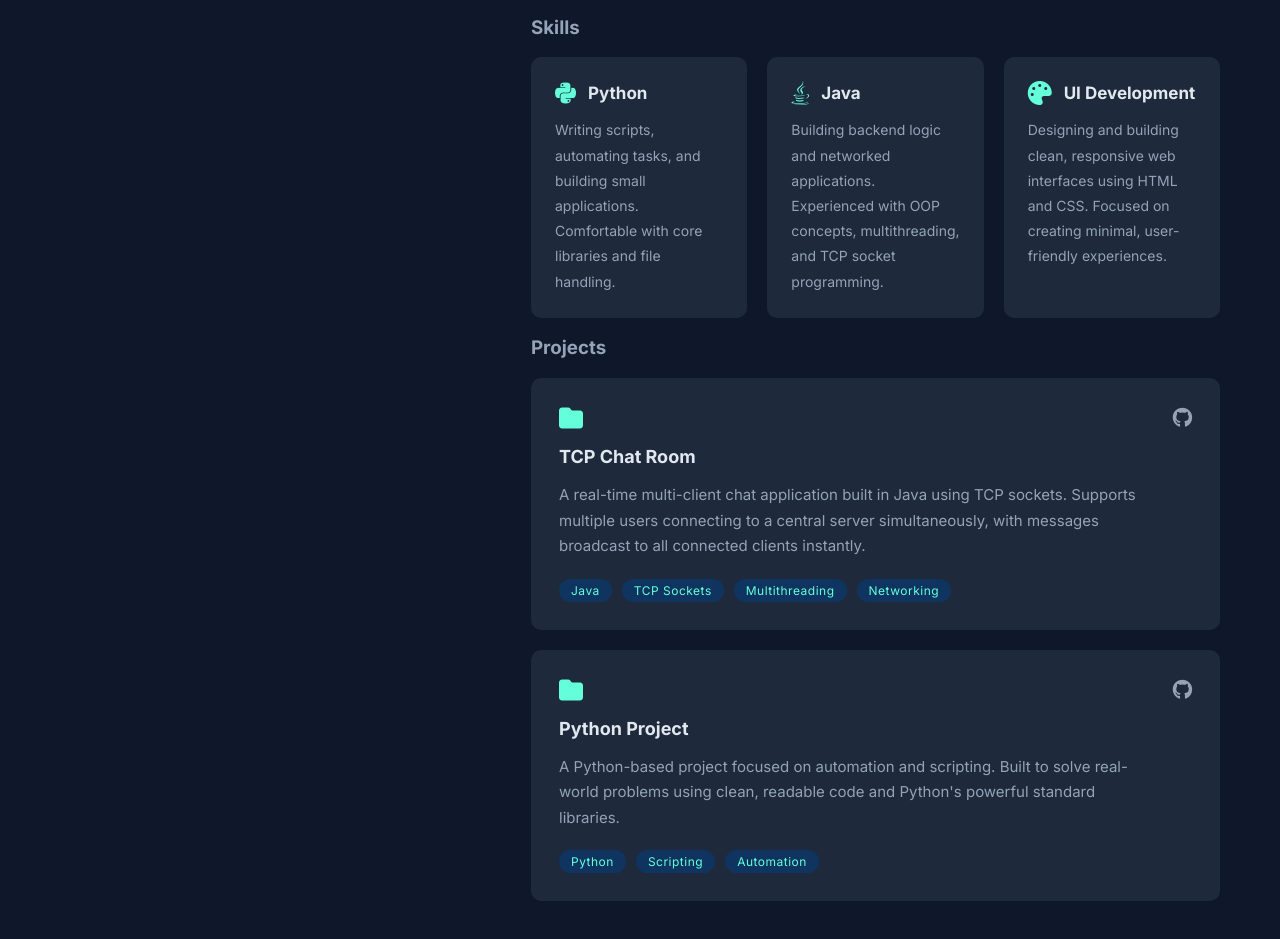
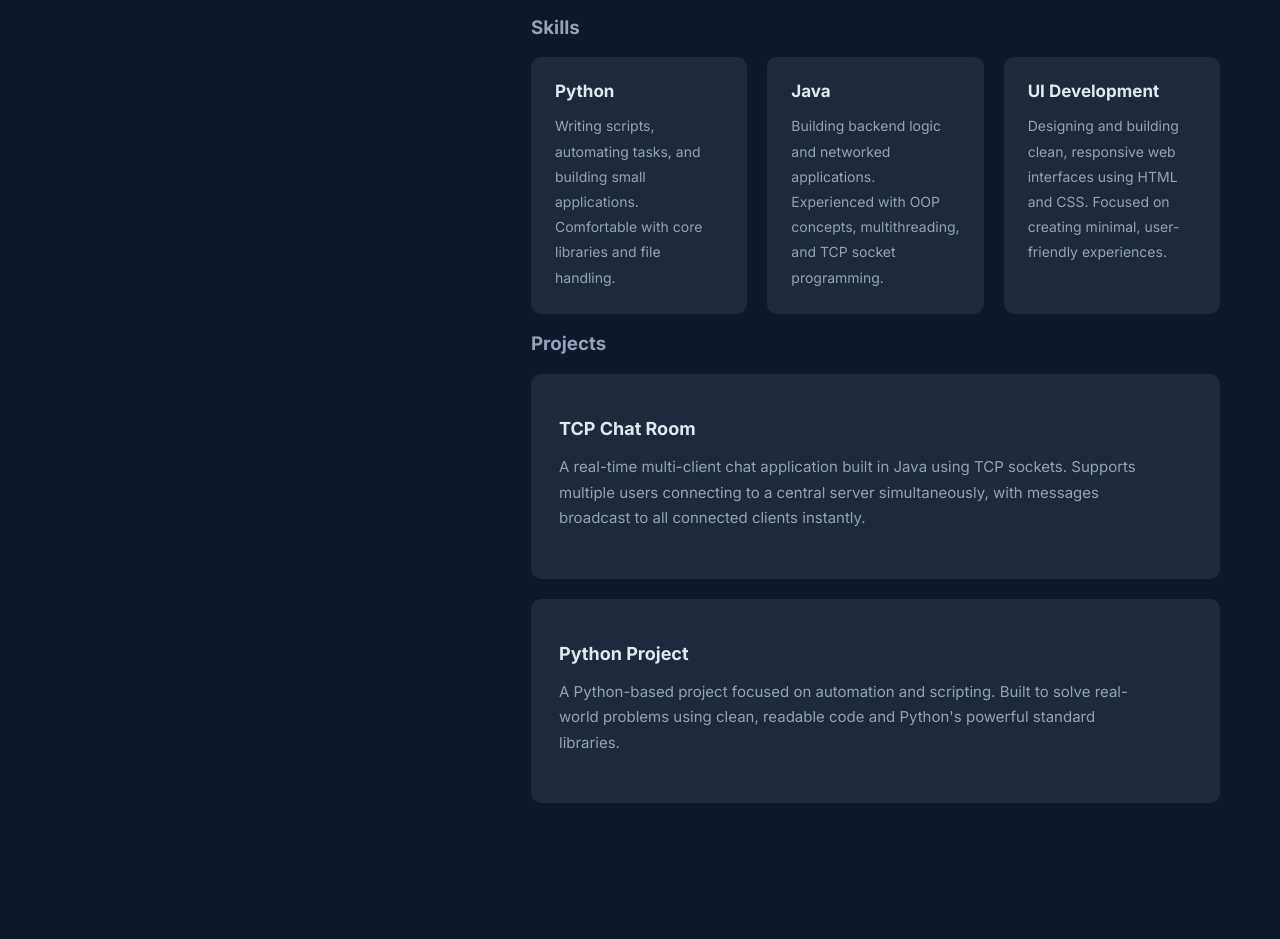
Before and after one commit to Nithilan-su57/Portfolio-Website, a plain HTML site: page index.html in a window 1280 px wide. Shown: the part 435-1374 px from the top of the page. After the commit the page ends 1338 px from the top, so only its background shows below. Drawn offline with Linux system fonts and the light colour scheme.

Commit message:
Update index.html

```diff
--- a/index.html
+++ b/index.html
@@ -53,7 +53,6 @@
 
     <div class="skill-card">
       <div class="skill-header">
-        <i class="fa-brands fa-python"></i>
         <h4>Python</h4>
       </div>
       <p>Writing scripts, automating tasks, and building small applications. Comfortable with core libraries and file handling.</p>
@@ -61,7 +60,7 @@
 
     <div class="skill-card">
       <div class="skill-header">
-        <i class="fa-brands fa-java"></i>
+
         <h4>Java</h4>
       </div>
       <p>Building backend logic and networked applications. Experienced with OOP concepts, multithreading, and TCP socket programming.</p>
@@ -69,7 +68,6 @@
 
     <div class="skill-card">
       <div class="skill-header">
-        <i class="fa-solid fa-palette"></i>
         <h4>UI Development</h4>
       </div>
       <p>Designing and building clean, responsive web interfaces using HTML and CSS. Focused on creating minimal, user-friendly experiences.</p>
@@ -82,10 +80,7 @@
 
   <div class="project-card">
     <div class="project-header">
-      <i class="fa-solid fa-folder"></i>
       <div class="project-links">
-        <a href="https://github.com/Nithilan-su57" target="_blank">
-          <i class="fa-brands fa-github"></i>
         </a>
       </div>
     </div>
@@ -95,21 +90,11 @@
       Supports multiple users connecting to a central server simultaneously,
       with messages broadcast to all connected clients instantly.
     </p>
-    <div class="project-tags">
-      <span>Java</span>
-      <span>TCP Sockets</span>
-      <span>Multithreading</span>
-      <span>Networking</span>
-    </div>
   </div>
 
   <div class="project-card">
     <div class="project-header">
-      <i class="fa-solid fa-folder"></i>
       <div class="project-links">
-        <a href="https://github.com/Nithilan-su57" target="_blank">
-          <i class="fa-brands fa-github"></i>
-        </a>
       </div>
     </div>
     <h4>Python Project</h4>
@@ -118,20 +103,9 @@
       Built to solve real-world problems using clean, readable code
       and Python's powerful standard libraries.
     </p>
-    <div class="project-tags">
-      <span>Python</span>
-      <span>Scripting</span>
-      <span>Automation</span>
-    </div>
   </div>
             </section>
     </main>
   </div>
-  <script>
-  document.addEventListener('mousemove', (e) => {
-    document.documentElement.style.setProperty('--x', e.clientX + 'px');
-    document.documentElement.style.setProperty('--y', e.clientY + 'px');
-  });
-</script>
 </body>
 </html>
```
